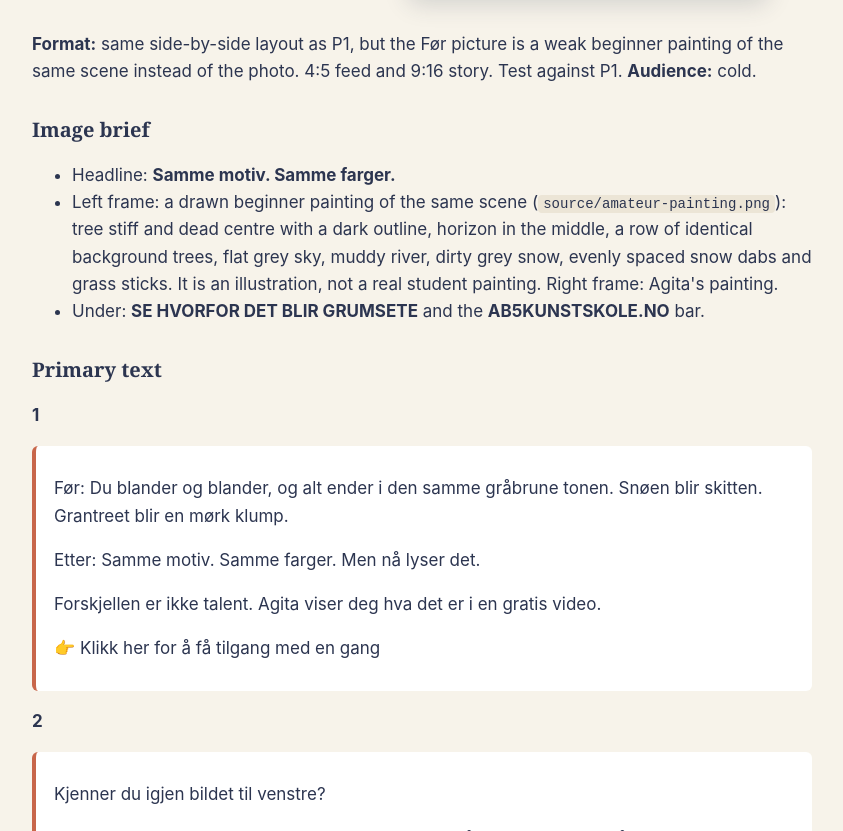
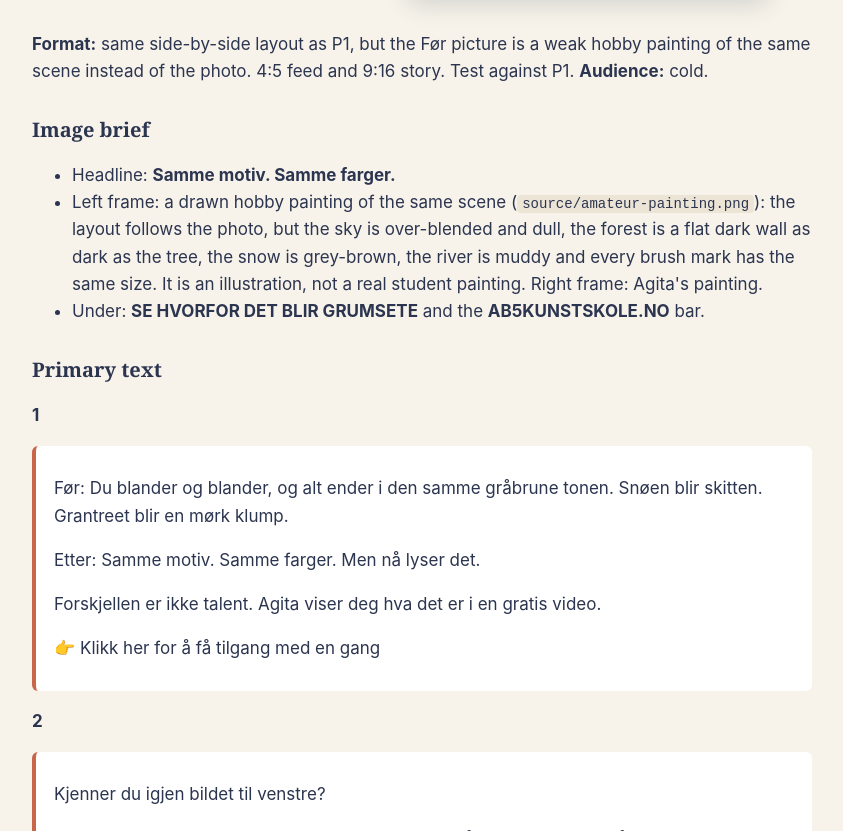
Before and after one commit to haphuongharley-wq/agita-ads-review, a plain HTML site: page index.html in a window 1280 px wide. Shown: the part 10227-11058 px from the top of the page, without its empty margins (218-1061 px from the left). Drawn offline with Linux system fonts and the light colour scheme.

Commit message:
feat: new before painting in P1b

```diff
--- a/index.html
+++ b/index.html
@@ -342,12 +342,12 @@ hr{display:none}
 <h2 id="p1b">P1b: Før/Etter split, muddy painting</h2>
 <div class="gallery"><a href="images/p1b-grumsete-feed.jpg" target="_blank"><img class="ad" src="images/p1b-grumsete-feed.jpg" alt="P1b feed"></a><a href="images/p1b-grumsete-story.jpg" target="_blank"><img class="ad" src="images/p1b-grumsete-story.jpg" alt="P1b story"></a></div>
 
-<p><strong>Format:</strong> same side-by-side layout as P1, but the Før picture is a weak beginner painting of the same scene instead of the photo. 4:5 feed and 9:16 story. Test against P1.
+<p><strong>Format:</strong> same side-by-side layout as P1, but the Før picture is a weak hobby painting of the same scene instead of the photo. 4:5 feed and 9:16 story. Test against P1.
 <strong>Audience:</strong> cold.</p>
 <h3>Image brief</h3>
 <ul>
 <li>Headline: <strong>Samme motiv. Samme farger.</strong></li>
-<li>Left frame: a drawn beginner painting of the same scene (<code>source/amateur-painting.png</code>): tree stiff and dead centre with a dark outline, horizon in the middle, a row of identical background trees, flat grey sky, muddy river, dirty grey snow, evenly spaced snow dabs and grass sticks. It is an illustration, not a real student painting. Right frame: Agita's painting.</li>
+<li>Left frame: a drawn hobby painting of the same scene (<code>source/amateur-painting.png</code>): the layout follows the photo, but the sky is over-blended and dull, the forest is a flat dark wall as dark as the tree, the snow is grey-brown, the river is muddy and every brush mark has the same size. It is an illustration, not a real student painting. Right frame: Agita's painting.</li>
 <li>Under: <strong>SE HVORFOR DET BLIR GRUMSETE</strong> and the <strong>AB5KUNSTSKOLE.NO</strong> bar.</li>
 </ul>
 <h3>Primary text</h3>
```
Also changed, not shown: images/p1b-grumsete-feed.jpg, images/p1b-grumsete-story.jpg.
